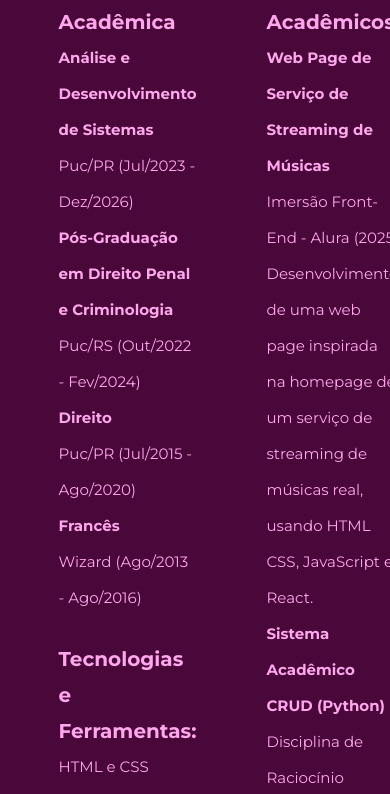
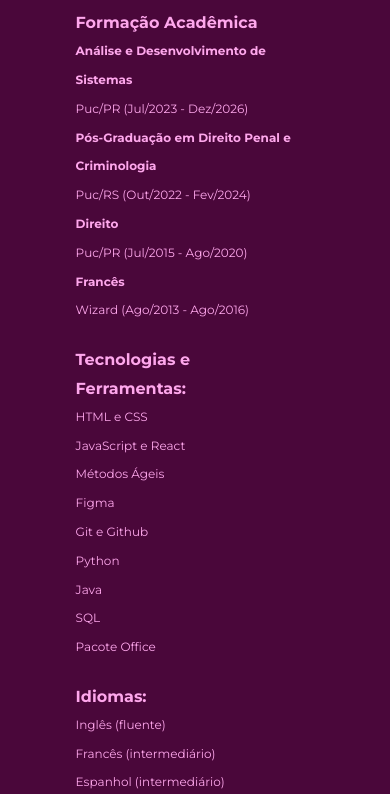
Before and after one commit to maluvie/portfolio-adaptado, a plain HTML site: page curriculo.html in a window 390 px wide. Shown: the part 324-1118 px from the top of the page. Drawn offline with nearby package versions, Linux system fonts and the light colour scheme.

Commit message:
Update style.css

```diff
--- a/styles/style.css
+++ b/styles/style.css
@@ -187,7 +187,6 @@ body {
     .body {
         display: flex;
         flex-direction: column;
-        gap: 10px;
     }
 
     .cabecalho {
@@ -220,7 +219,16 @@ body {
         width: auto;
     }
 
+    .conteudo__curriculo {
+        scale: 0.8;
+        width: auto;
+        margin-left: -0.8rem;
+        margin-top: -15rem;
+
+    }
+
     .conteudo__curriculo__blocos {
         column-gap: 4.37rem;
+        flex-direction: column;
     }
 }
```
